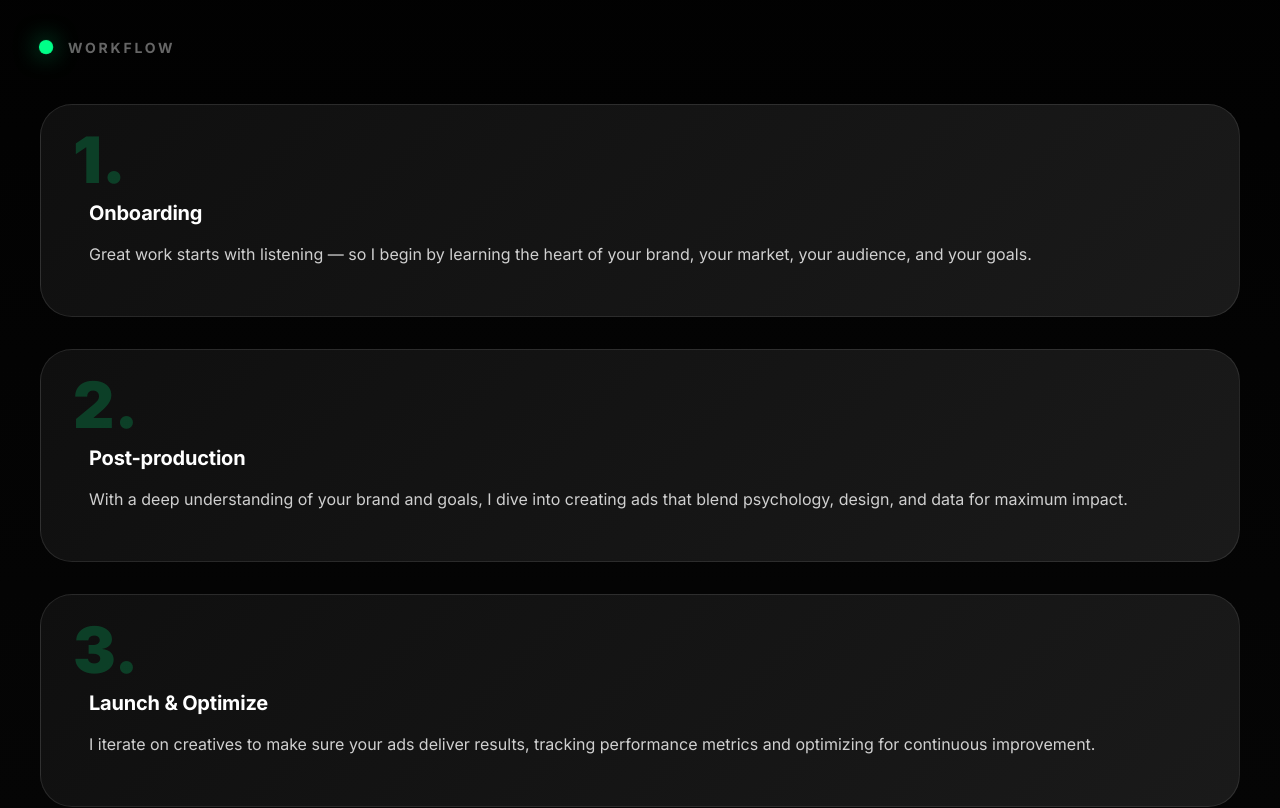
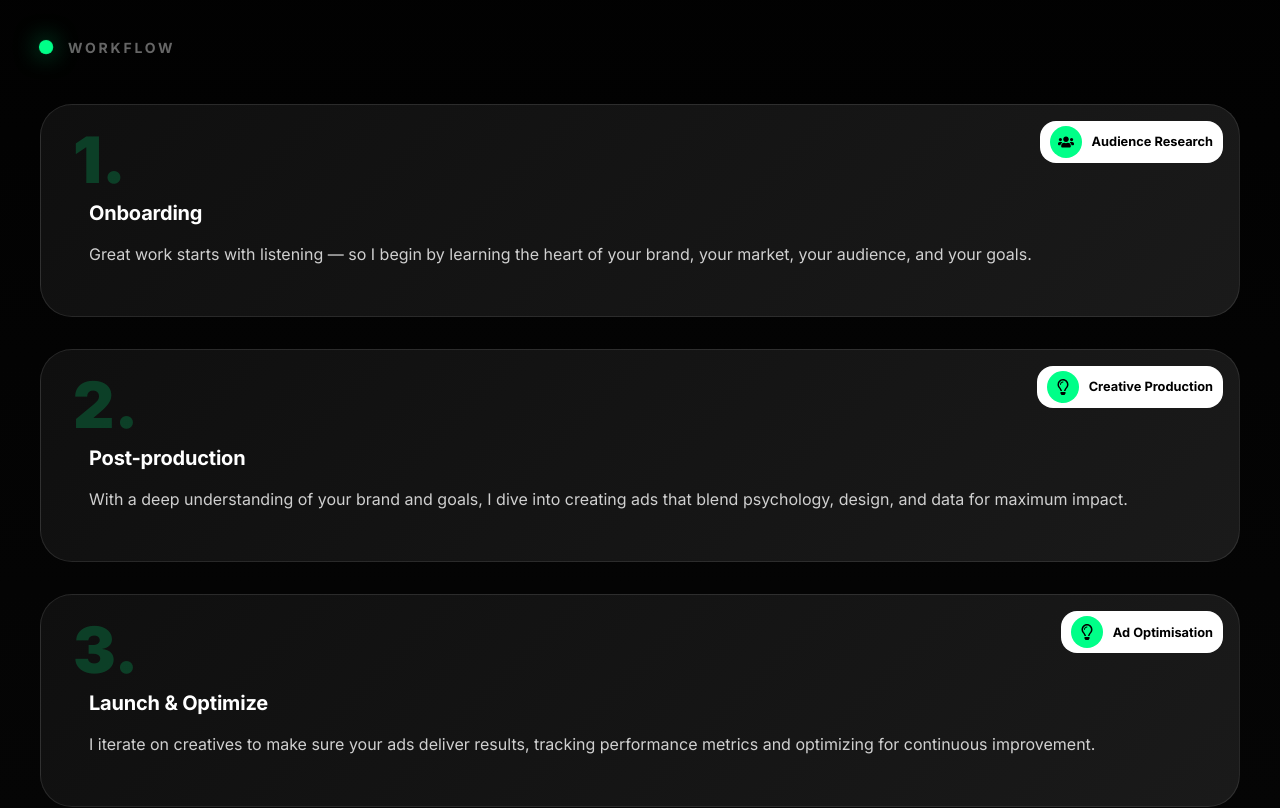
Before and after one commit to Mo-Ibra/jeremiah-portfolio, a Next.js app: page / in a window 1280 px wide. Shown: the part 7520-8328 px from the top of the page. Built offline with nearby package versions, Linux system fonts and the light colour scheme.

Commit message:
Added Bubble

```diff
--- a/components/Principles.js
+++ b/components/Principles.js
@@ -2,6 +2,8 @@
 
 import { motion } from "framer-motion";
 import Image from "next/image";
+import { FaRegLightbulb, FaUsers } from "react-icons/fa";
+import { IoMdTrendingUp } from "react-icons/io";
 
 export default function Principles() {
   return (
@@ -30,28 +32,49 @@ export default function Principles() {
                 number: "1.",
                 step: "Onboarding",
                 text: "Great work starts with listening — so I begin by learning the heart of your brand, your market, your audience, and your goals.",
+                workflowIcon: (
+                  <FaUsers className="workflow-bubble-icon" />
+                ),
+                workflowText: "Audience Research",
               },
               {
                 number: "2.",
                 step: "Post-production",
                 text: "With a deep understanding of your brand and goals, I dive into creating ads that blend psychology, design, and data for maximum impact.",
+                workflowIcon: (
+                  <FaRegLightbulb className="workflow-bubble-icon" />
+                ),
+                workflowText: "Creative Production",
               },
               {
                 number: "3.",
                 step: "Launch & Optimize",
                 text: "I iterate on creatives to make sure your ads deliver results, tracking performance metrics and optimizing for continuous improvement.",
+                workflowIcon: (
+                  <FaRegLightbulb className="workflow-bubble-icon" />
+                ),
+                workflowText: "Ad Optimisation",
               },
               {
                 number: "4.",
                 step: "Scale",
                 text: "Detailed creative analysis, reporting and optimisation allow us to determine exactly what messaging and angles are driving incremental improvements.",
+                workflowIcon: (
+                  <IoMdTrendingUp className="workflow-bubble-icon" />
+                ),
+                workflowText: "Scaling Efficiency",
               },
             ].map((card, i) => (
               <div key={i} className="workflow-card">
                 <div />
                 <span className="card-number">{card.number}</span>
-                <h4>{card.step}</h4>
-                <p>{card.text}</p>
+                <h4 className="card-title">{card.step}</h4>
+                <p className="card-description">{card.text}</p>
+
+                <div className="workflow-bubble">
+                  <div className="workflow-bubble-icon-container">{card.workflowIcon}</div>
+                  <p className="workflow-bubble-text">{card.workflowText}</p>
+                </div>
               </div>
             ))}
           </div>
--- a/styles/principles.css
+++ b/styles/principles.css
@@ -3,10 +3,6 @@
     clamp(0rem, 2vw, 2rem);
   position: relative;
   overflow: hidden;
-
-  /* background: #fafafa; */
-  /* background: linear-gradient(to bottom, rgb(250, 250, 250) 0%, #ffffff 100%); */
-
   background: linear-gradient(#000000 0%, #0a0a0a 100%);
 }
 
@@ -55,9 +51,9 @@
   margin-bottom: clamp(2rem, 4vw, 4rem);
 }
 
-.attitude-section {
+/* .attitude-section { */
   /* margin-bottom: clamp(1rem, 2vw, 2rem); */
-}
+/* } */
 
 .section-label {
   display: flex;
@@ -226,7 +222,7 @@
   }
 }
 
-.workflow-card h4 {
+.workflow-card .card-title {
   font-size: clamp(1.125rem, 2vw, 1.25rem);
   font-weight: 700;
   margin-top: 3rem;
@@ -235,7 +231,7 @@
   letter-spacing: -0.01em;
 }
 
-.workflow-card p {
+.workflow-card .card-description {
   font-size: clamp(0.95rem, 1.5vw, 1rem);
   line-height: 1.7;
   color: rgba(255, 255, 255, 0.8);
@@ -258,6 +254,42 @@
   }
 }
 
+/* Workflow Bubble */
+.workflow-bubble {
+  position: absolute;
+  top: 1rem;
+  right: 1rem;
+  display: flex;
+  justify-content: center;
+  align-items: center;
+  gap: 10px;
+  background: var(--primary-white);
+  padding: 5px 10px;
+  border-radius: 1rem;
+}
+
+.workflow-bubble-icon-container {
+  width: 32px;
+  height: 32px;
+  border-radius: 50%;
+  background: var(--accent-green);
+  display: flex;
+  justify-content: center;
+  align-items: center;
+}
+
+.workflow-bubble-icon {
+  color: var(--primary-black);
+}
+
+.workflow-bubble-text {
+  font-size: 0.8rem;
+  font-weight: 700;
+  color: var(--primary-black);
+  line-height: 1.7rem;
+}
+
+/* Stack */
 .stack-grid {
   display: grid;
   grid-template-columns: repeat(auto-fit, minmax(280px, 1fr));
```
Also changed, not shown: app/globals.css (line endings or trailing spaces).
